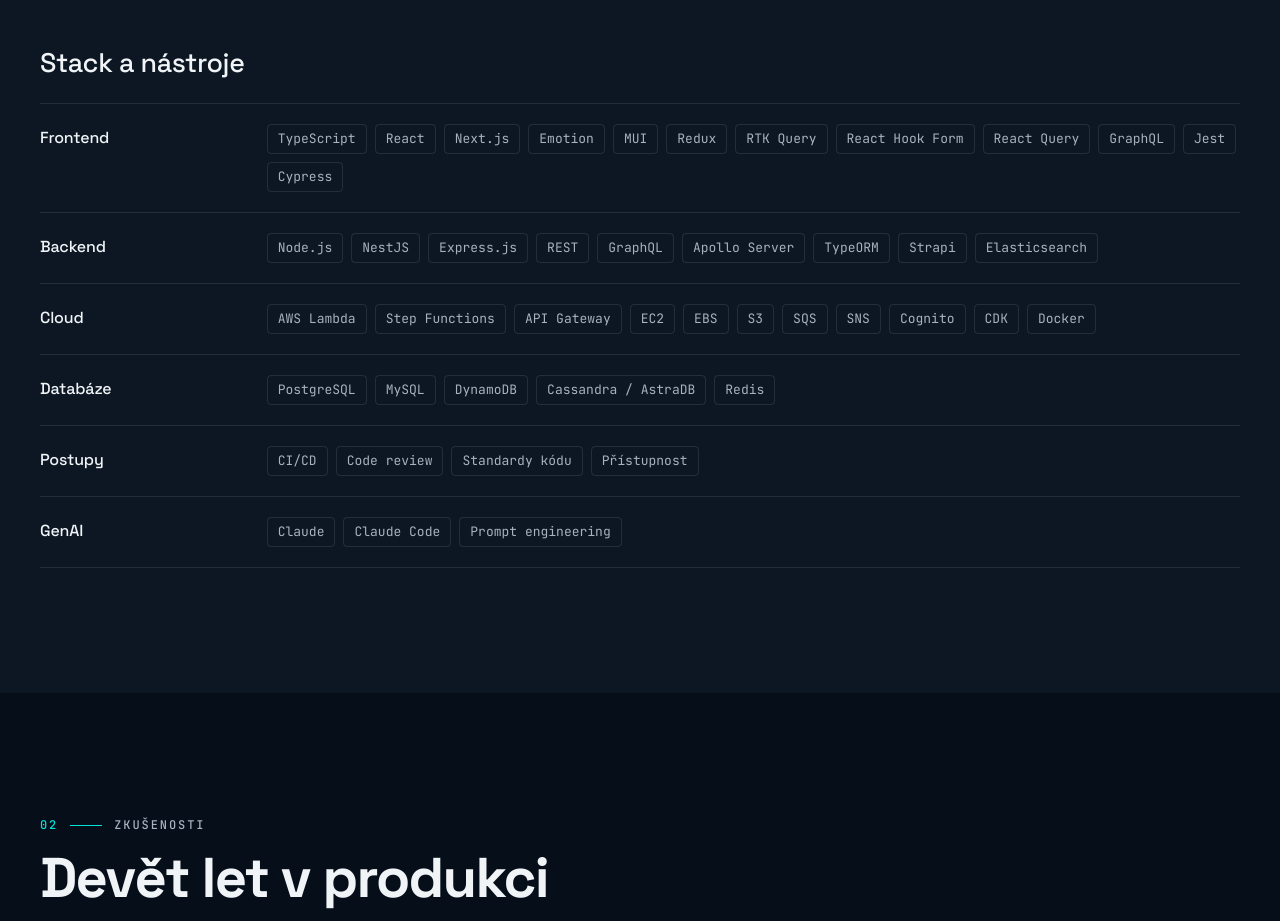
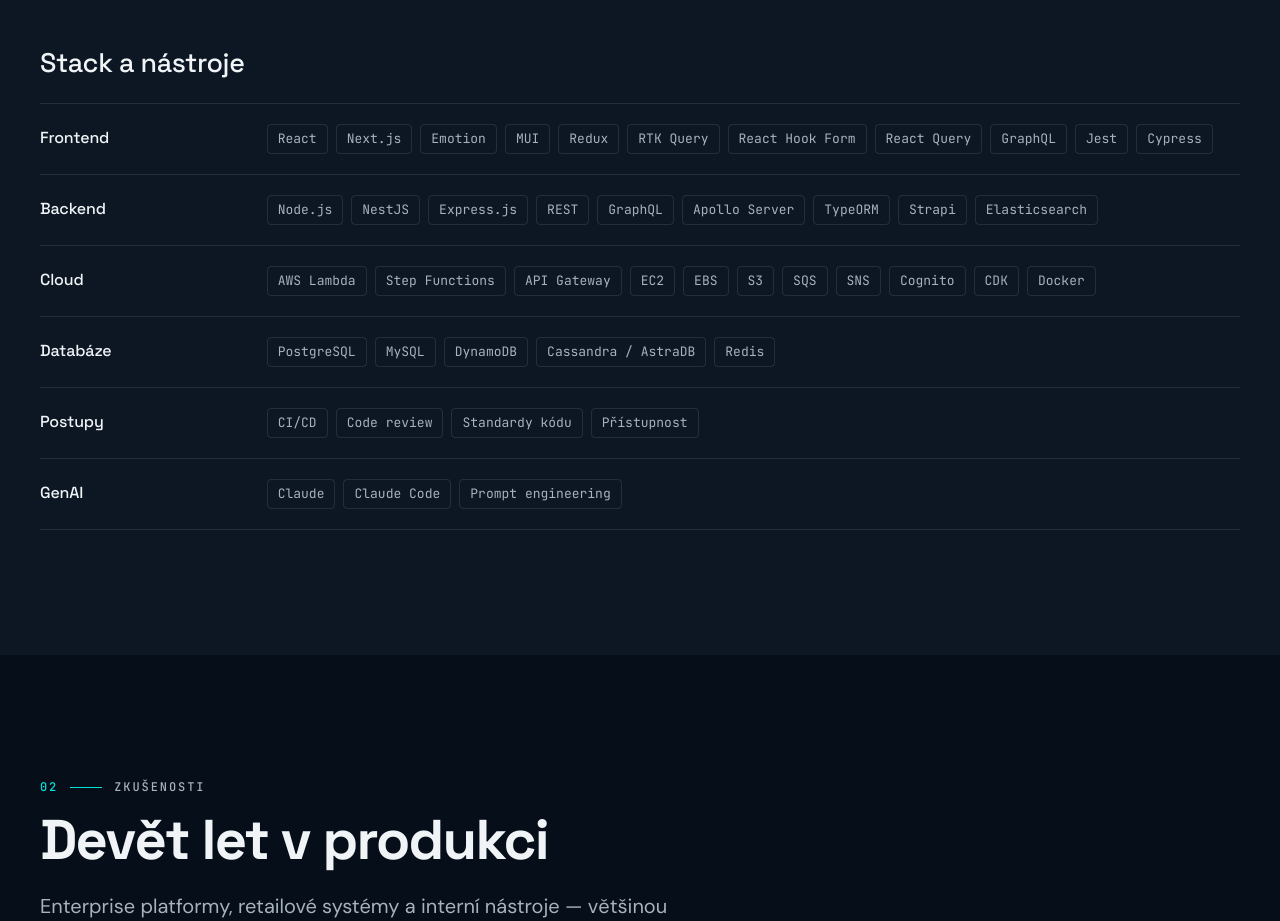
Before and after one commit to vbrzezina/brzezina.dev, a Next.js app: page /cs in a window 1280 px wide. Shown: the part 1880-2801 px from the top of the page. Built offline with nearby package versions, Linux system fonts and the light colour scheme; no server answers.

Commit message:
fix: remove typescript from frontend items

```diff
--- a/src/data/skills.ts
+++ b/src/data/skills.ts
@@ -14,7 +14,7 @@
 export const SKILL_GROUPS: readonly SkillGroup[] = [
   {
     id: 'frontend',
-    items: ['TypeScript', 'React', 'Next.js', 'Emotion', 'MUI', 'Redux', 'RTK Query', 'React Hook Form', 'React Query', 'GraphQL', 'Jest', 'Cypress'],
+    items: ['React', 'Next.js', 'Emotion', 'MUI', 'Redux', 'RTK Query', 'React Hook Form', 'React Query', 'GraphQL', 'Jest', 'Cypress'],
   },
   {
     id: 'backend',
```
